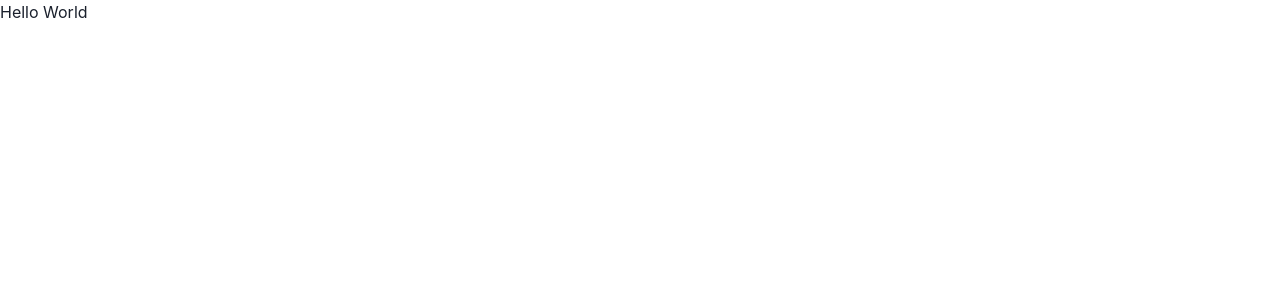
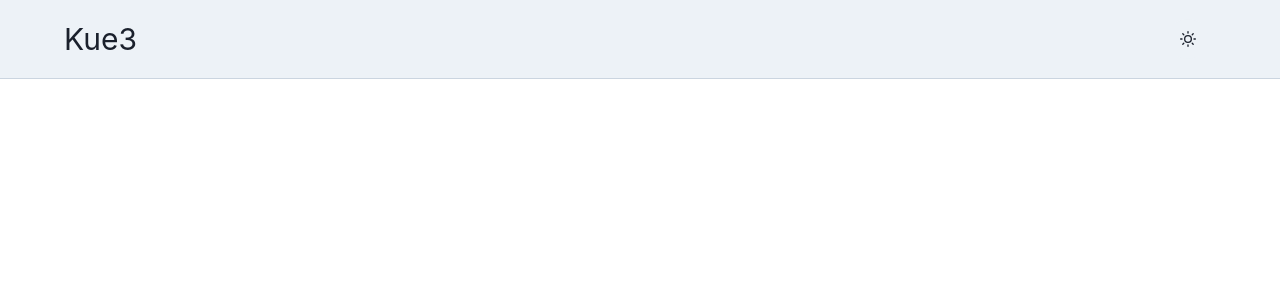
Before and after one commit to aroragarvit/Kue3, a React (Create React App) app: page / in a window 1280 px wide. Shown: the top 300 px of the page. Built offline with nearby package versions, Linux system fonts and the light colour scheme.

Commit message:
Added Navbar and Dark Theme

```diff
--- a/package.json
+++ b/package.json
@@ -3,6 +3,7 @@
   "version": "0.1.0",
   "private": true,
   "dependencies": {
+    "@chakra-ui/icons": "^2.0.6",
     "@chakra-ui/react": "^2.2.6",
     "@emotion/react": "^11.10.0",
     "@emotion/styled": "^11.10.0",
--- a/src/index.js
+++ b/src/index.js
@@ -2,11 +2,13 @@ import React from "react";
 import ReactDOM from "react-dom/client";
 import App from "./App";
 import { ChakraProvider } from "@chakra-ui/react";
+import { Navbar } from "./layouts/Navbar";
 
 const root = ReactDOM.createRoot(document.getElementById("root"));
 root.render(
   <React.StrictMode>
     <ChakraProvider>
+      <Navbar />
       <App />
     </ChakraProvider>
   </React.StrictMode>
--- /dev/null
+++ b/src/layouts/Navbar.js
@@ -0,0 +1,32 @@
+import { Box, Flex, IconButton, Text } from "@chakra-ui/react";
+import { useColorMode, useColorModeValue } from "@chakra-ui/react";
+import { MoonIcon, SunIcon } from "@chakra-ui/icons";
+
+export const Navbar = () => {
+  const { colorMode, toggleColorMode } = useColorMode();
+  return (
+    <Box
+      bg={useColorModeValue("gray.100", "gray.900")}
+      borderBottom="solid 1px"
+      borderBottomColor={useColorModeValue("gray.300", "gray.700")}
+      position="fixed"
+      px={16}
+      top={0}
+      width="100%"
+      zIndex={1}
+    >
+      <Flex h="9.8vh" alignItems={"center"} justifyContent={"space-between"}>
+        <Text fontSize="3xl">Kue3</Text>
+        <Flex>
+          <IconButton
+            aria-label="theme switcher"
+            icon={colorMode === "dark" ? <MoonIcon /> : <SunIcon />}
+            onClick={toggleColorMode}
+            rounded="full"
+            marginRight={2}
+          />
+        </Flex>
+      </Flex>
+    </Box>
+  );
+};
```
Also changed, not shown: 1 other file (tests, documents, lock files or other folders).
